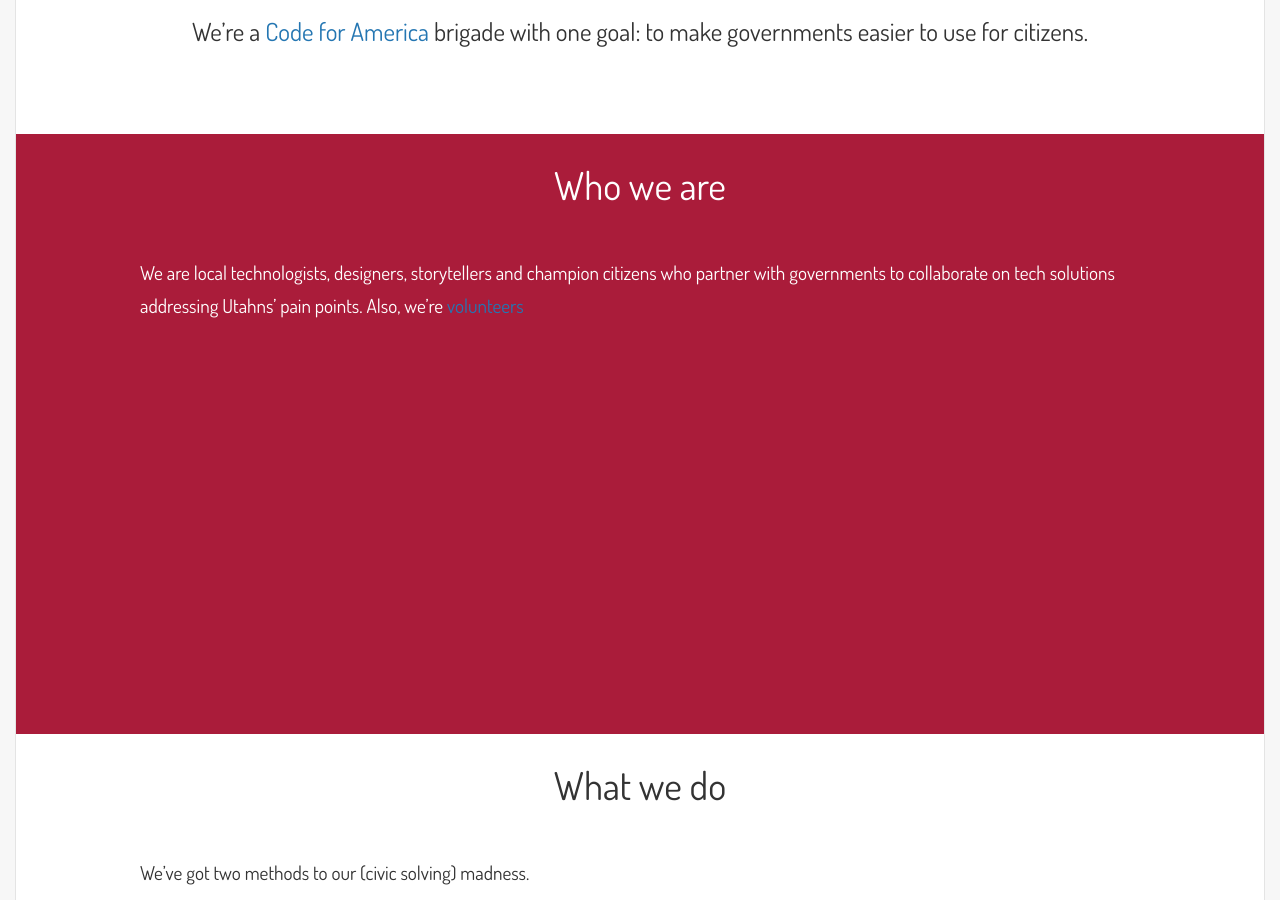
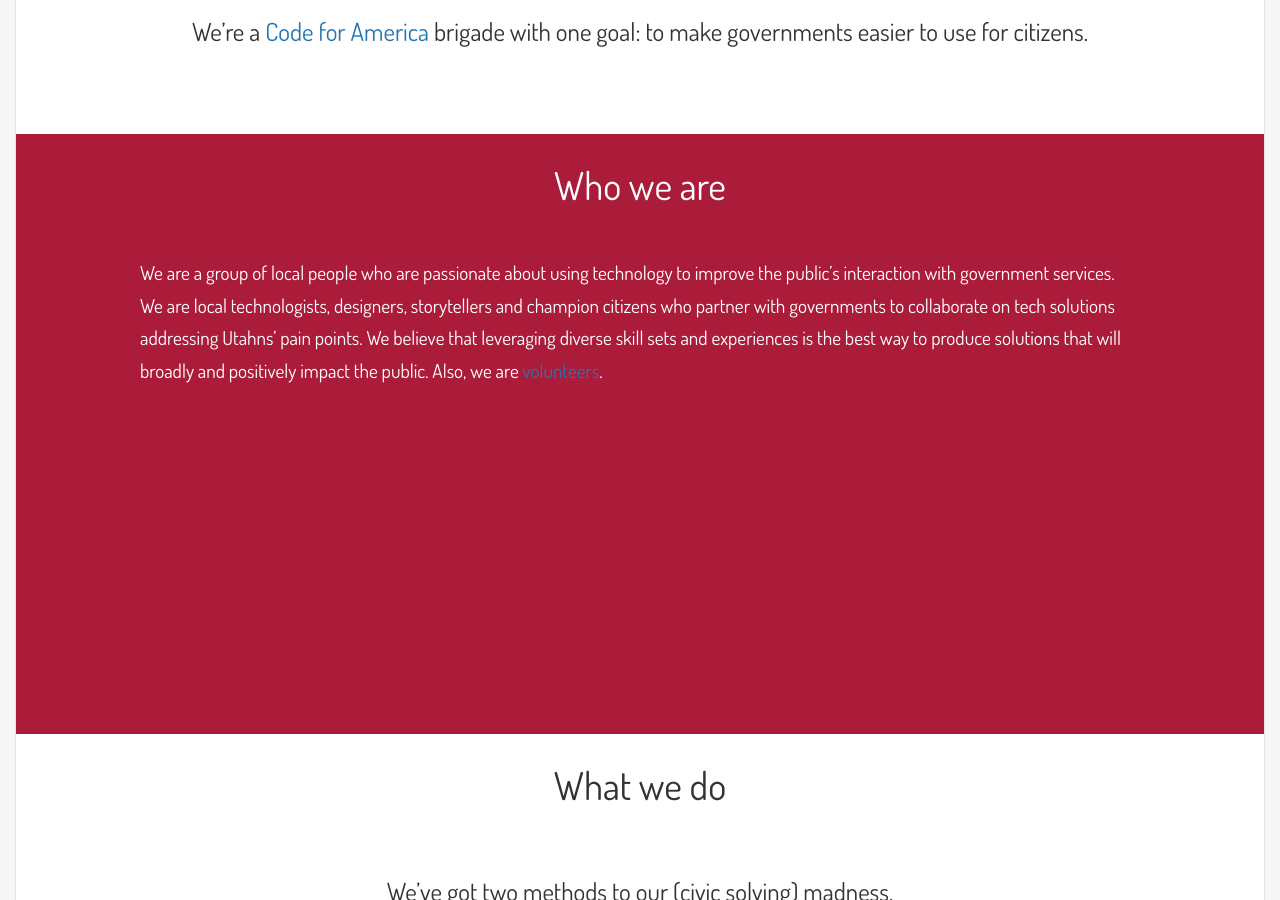
Before and after one commit to codeforutah/OpenSaltLake_Website, a Jekyll site: the page built from index.html, in a window 1280 px wide and 900 px high, scrolled down 405 px. Built offline with Jekyll 4.4.1, drawn with Linux system fonts in a browser that asks for light colours; nearby versions of some CDN libraries.

Commit message:
merge text

```diff
--- a/index.html
+++ b/index.html
@@ -10,14 +10,14 @@ layout: default
 <article class="slab slab--red">
   <div class="slab__container inverted">
     <h2>Who we are</h2>
-    <p>We are local technologists, designers, storytellers and champion citizens who partner with governments to collaborate on tech solutions addressing Utahns’ pain points. Also, we’re <a href="{{ "/team" | prepend: site.baseurl }}">volunteers</a></p>
+    <p>We are a group of local people who are passionate about using technology to improve the public’s interaction with government services. We are local technologists, designers, storytellers and champion citizens who partner with governments to collaborate on tech solutions addressing Utahns’ pain points. We believe that leveraging diverse skill sets and experiences is the best way to produce solutions that will broadly and positively impact the public. Also, we are <a href="{{ "/team" | prepend: site.baseurl }}">volunteers</a>.</p>
     </div>
   </div>
 </article>
 <article class="slab">
   <div class="slab__container">
     <h2>What we do</h2>
-    <p>We’ve got two methods to our (civic solving) madness.</p>
+    <h5>We’ve got two methods to our (civic solving) madness.</h5>
     <div class="flex flex__row flex--center flex--wrap flex--between">
       <article class="slab__panel half-width">
         <div class="slab__panel-container">
@@ -78,7 +78,7 @@ layout: default
     <h2>Join Us</h2>
     <div class="typeform-widget center" data-url="https://opensaltlake.typeform.com/to/V2r0P1" data-transparency="50" data-hide-headers=true data-hide-footer=true>
     </div>
-    <p>You can find us weekly on <a href="https://www.meetup.com/Open-Salt-Lake/">#CivicTechTuesday</a></p>
+    <h2>You can find us weekly on <a href="https://www.meetup.com/Open-Salt-Lake/">#CivicTechTuesday</a></h2>
     <script> (function() {
       var qs,js,q,s,d=document, gi=d.getElementById, ce=d.createElement, gt=d.getElementsByTagName, id="typef_orm", b="https://embed.typeform.com/"; if(!gi.call(d,id)) {
         js=ce.call(d,"script"); js.id=id; js.src=b+"embed.js"; q=gt.call(d,"script")[0]; q.parentNode.insertBefore(js,q) } })()
```
